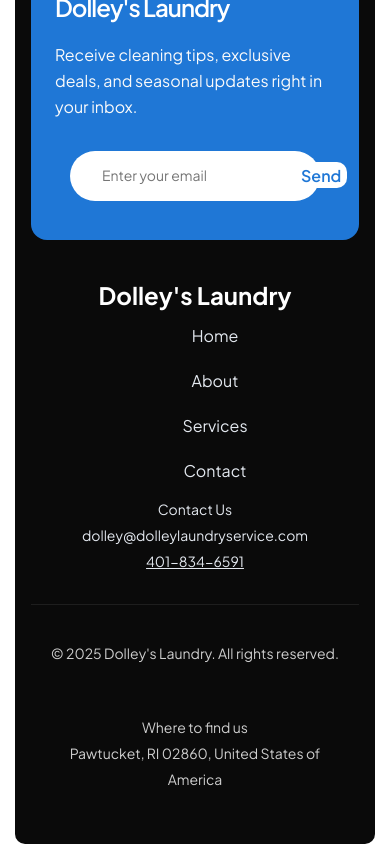
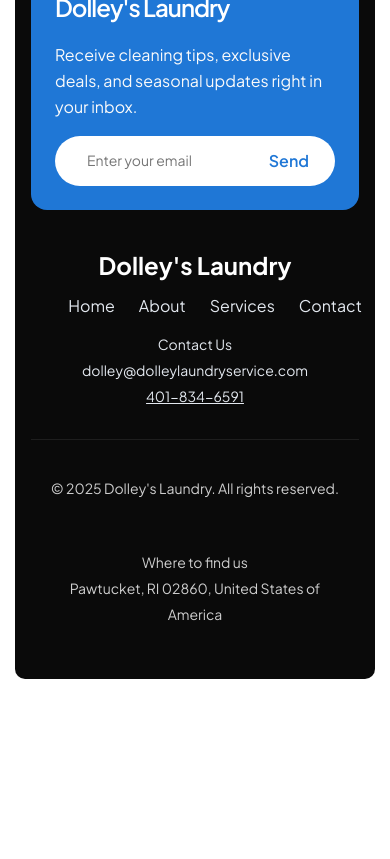
Before and after one commit to DevJustice161/Dolley-s-Laundry, a React (Vite) app: page / in a window 390 px wide. Shown: the part 7640-8499 px from the top of the page. After the commit the page ends 8334 px from the top, so only its background shows below. Built offline with nearby package versions, Linux system fonts and the light colour scheme.

Commit message:
Update index.css

```diff
--- a/src/index.css
+++ b/src/index.css
@@ -802,9 +802,10 @@
   justify-content: space-between;
   padding: 24px;
   border-radius: 16px;
+  width: 100%;
 }
 .newsletter-banner .newsletter-head {
-  /* width: 895px; */
+  width: 100%;
   /* height: 72px; */
   gap: 16px;
 }
@@ -835,8 +836,9 @@
   background: #fff;
   display: flex;
   justify-content: space-between;
+  align-items: center;
   gap: 10px;
-  margin: 15px;
+  /* margin: 15px; */
   /* margin-top: 15px; */
   /* flex-wrap: wrap; */
   /* height: 46px; */
@@ -865,6 +867,7 @@
 .newsletter-input button {
   background: #ffffff;
   color: #1f77d6;
+
   /* padding: 12px 18px; */
   border-radius: 10px;
   border: none;
@@ -889,6 +892,7 @@
 .footer-links {
   display: flex;
   justify-content: center;
+  align-items: center;
   gap: 25px;
   margin: 15px 0;
   list-style: none;
@@ -1631,6 +1635,16 @@
     /* margin-bottom: 20px; */
     height: auto;
   }
+  .newsletter-input {
+    width: 100%;
+    justify-content: space-between;
+  }
+  .newsletter-input input {
+    width: 100%;
+  }
+  /* .newsletter-input button {
+    background-color: pink;
+  } */
 
   .footer-main {
     text-align: center;
@@ -1638,10 +1652,10 @@
     /* height: auto; */
   }
 
-  .footer-links {
+  /* .footer-links {
     flex-direction: column;
     flex-wrap: wrap;
-  }
+  } */
 
   .footer-bottom {
     flex-direction: column;
```
